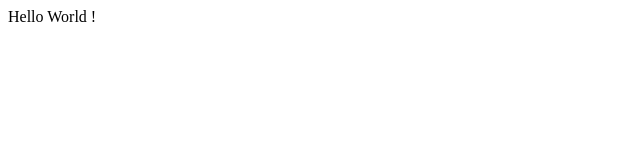
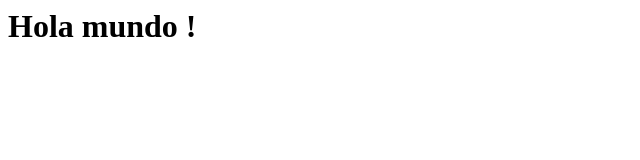
Before and after one commit to rgmeneses/repository, a plain HTML site: page index.html in a window 1280 px wide. Shown: the whole page, without its empty margins (0-640 px from the left). Drawn offline with Linux system fonts and the light colour scheme.

Commit message:
New static web page exercise

```diff
--- a/index.html
+++ b/index.html
@@ -1,11 +1,10 @@
-<!DOCTYPE html>
 <html lang="en">
 <head>
     <meta charset="UTF-8">
     <meta name="viewport" content="width=device-width, initial-scale=1.0">
-    <title>Hello World</title>
+    <title>Document</title>
 </head>
 <body>
-    Hello World !
+    <h1>Hola mundo !</h1>
 </body>
 </html>
```
